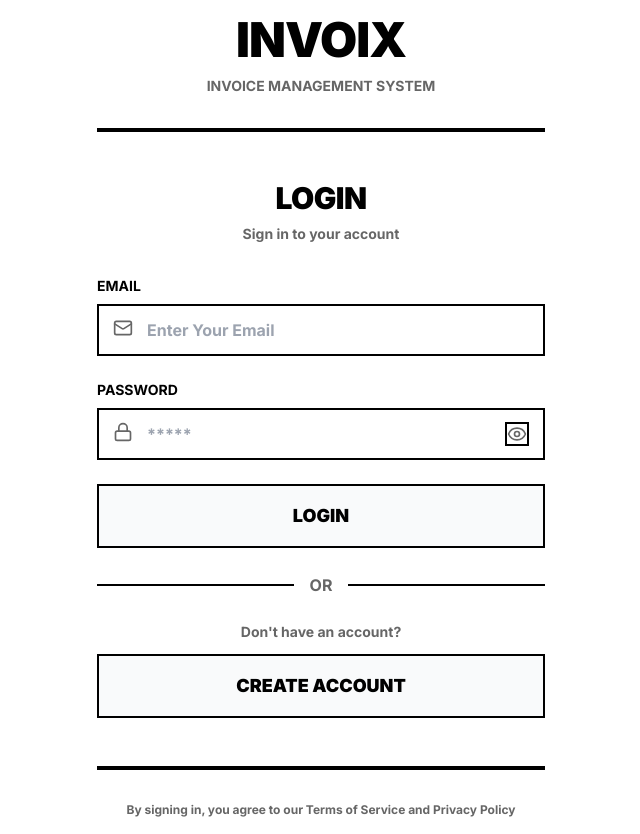
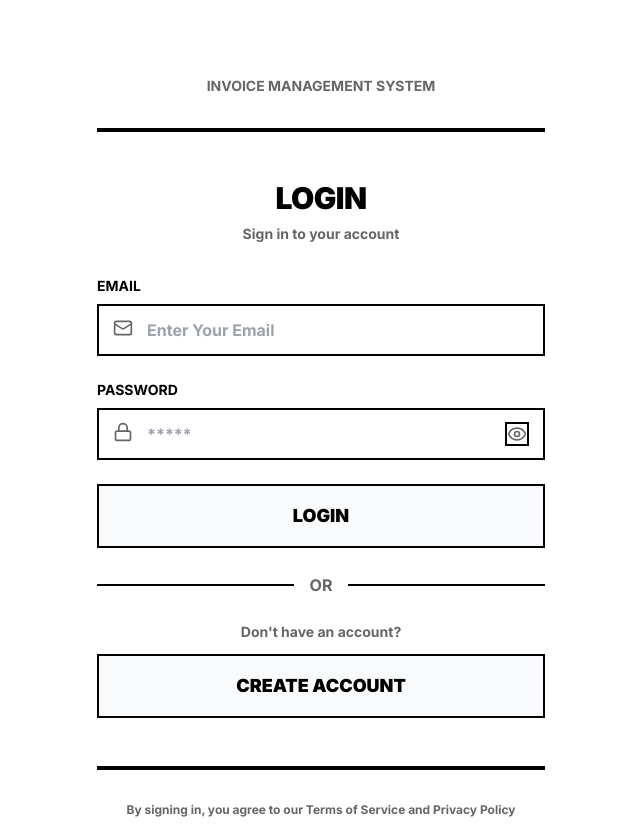
Before and after one commit to novalCandra/cms-invoice, a React (Vite) app: page /login in a window 1280 px wide. Shown: the whole page, without its empty margins (319-959 px from the left). Built offline with nearby package versions, Linux system fonts and the light colour scheme.

Commit message:
repair : repiar color dark

```diff
--- a/src/components/Header.tsx
+++ b/src/components/Header.tsx
@@ -2,15 +2,15 @@ import { TypeHeaderAauth } from "../../types/type.ts"
 
 export default function Header({ propsJudul, propsDeskipsi }: TypeHeaderAauth) {
     return (
-        <>
+
         <header>
             <div className="mb-12 text-center border-b-4 border-border pb-8 space-y-3">
-                    <h1 className='text-5xl text-black'>{propsJudul}</h1>
+                <h1 className='text-5xl dark:text-black  text-white'>{propsJudul}</h1>
                 <p className='text-muted-foreground font-bold uppercase text-sm'>
                     {propsDeskipsi}
                 </p>
             </div>
         </header>
-        </>
+
     )
 }
```
Lines whose indentation alone changed are shown as unchanged.
